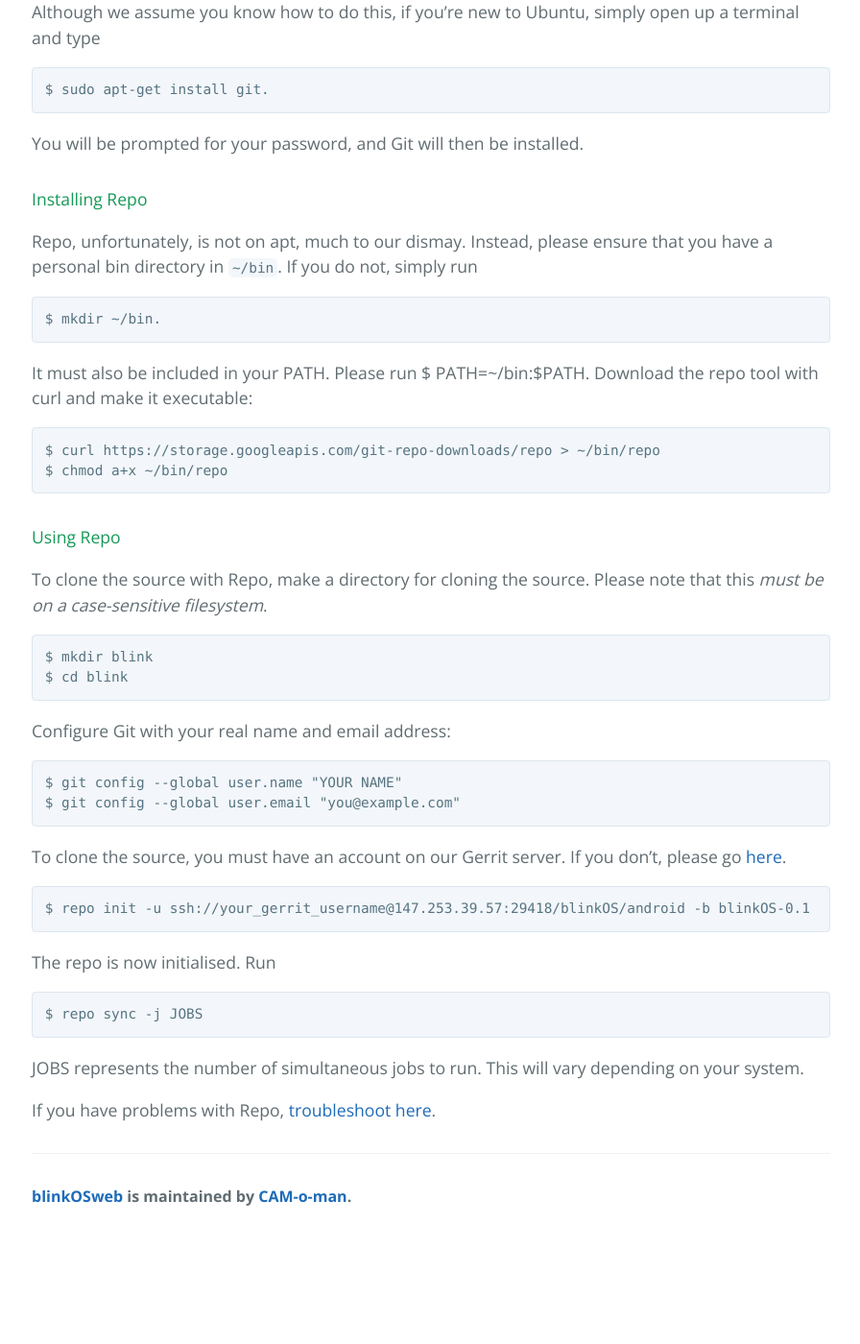
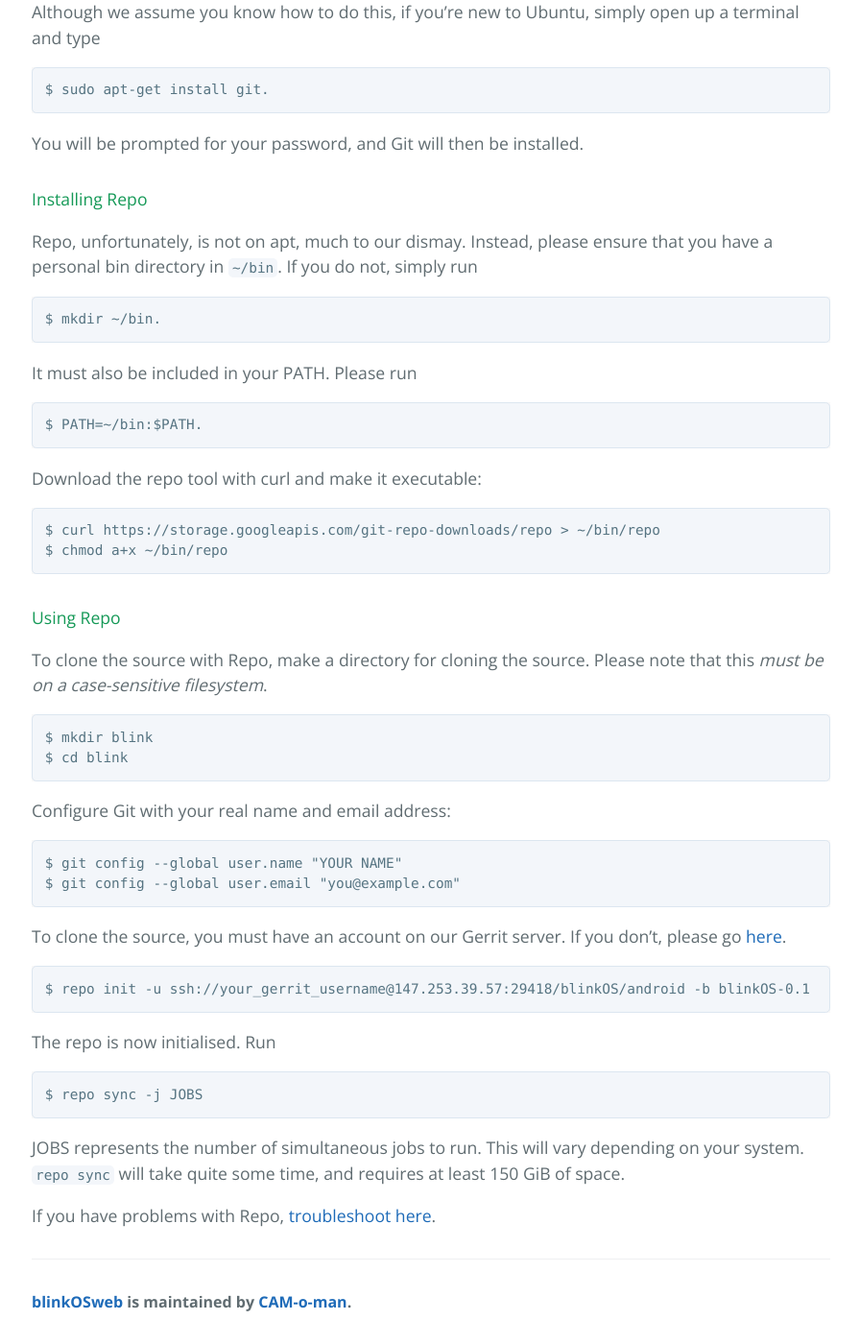
Before and after one commit to CAM-o-man/blinkOSweb, a Jekyll site: the page built from docs/Cloning.md, in a window 1280 px wide and 1400 px high, scrolled down 652 px. Shown: the whole window at 96% size, without its empty margins (191-1087 px from the left). Built offline with Jekyll 4.4.1, drawn with Linux system fonts in a browser that asks for light colours; Markdown is read by kramdown in place of the engine named in the settings; before the commit the page ends 1942 px from its top, so only the background shows below that.

Commit message:
formatting code fences

````diff
--- a/docs/Cloning.md
+++ b/docs/Cloning.md
@@ -25,7 +25,10 @@ bin directory in `~/bin`. If you do not, simply run
 $ mkdir ~/bin.
 ```
 
-It must also be included in your PATH. Please run $ PATH=~/bin:$PATH.
+It must also be included in your PATH. Please run
+```
+$ PATH=~/bin:$PATH.
+```
 Download the repo tool with curl and make it executable:
 ```
 $ curl https://storage.googleapis.com/git-repo-downloads/repo > ~/bin/repo
@@ -57,5 +60,7 @@ The repo is now initialised. Run
 $ repo sync -j JOBS
 ```
 JOBS represents the number of simultaneous jobs to run. This will vary depending on your system.
+`repo sync` will take quite some time, and requires at least
+150 GiB of space.
 
 If you have problems with Repo, [troubleshoot here](https://source.android.com/setup/build/downloading).
````
